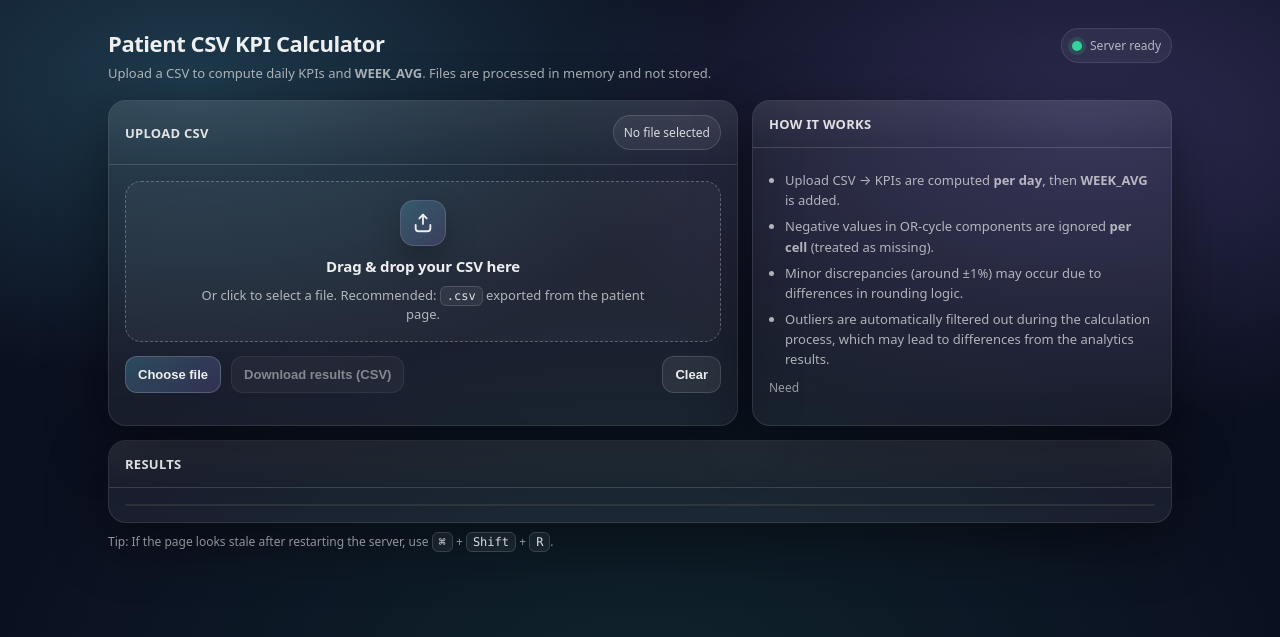
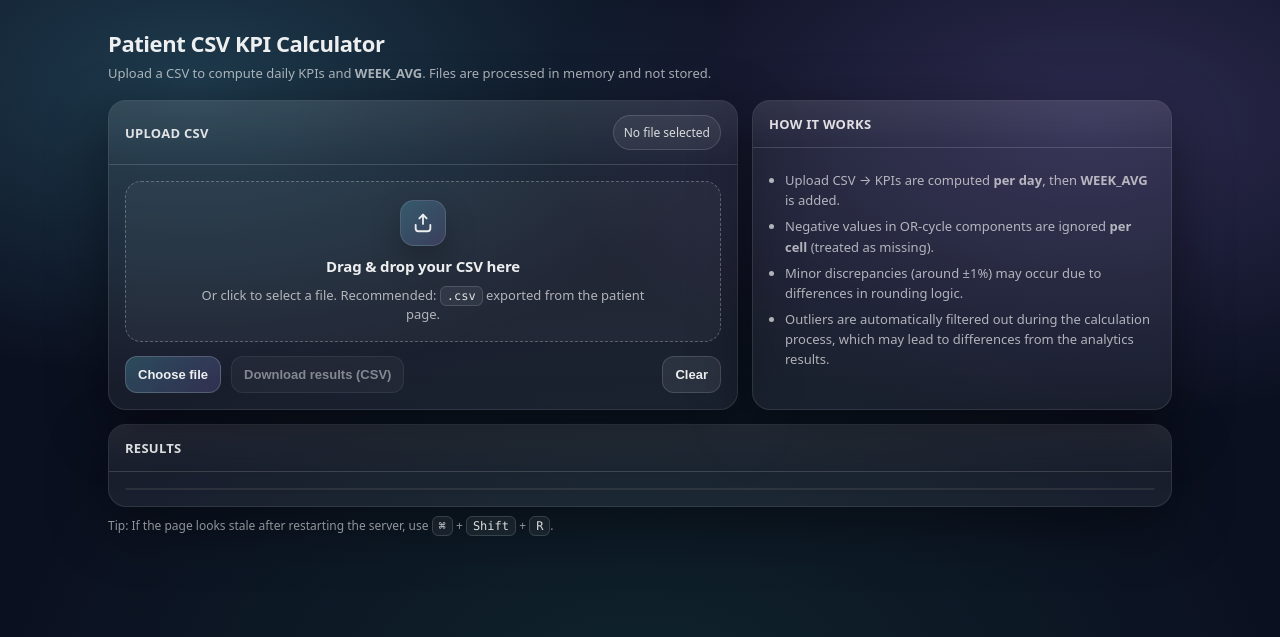
Before and after one commit to Jsongospitek/kpi-web-demo, a Flask app: page / in a window 1280 px wide. Shown: the top 637 px of the page. Run offline with Flask 3, Linux system fonts and the light colour scheme.

Commit message:
UI Text Change

```diff
--- a/templates/index.html
+++ b/templates/index.html
@@ -418,10 +418,6 @@
             processed in memory and not stored.
           </p>
         </div>
-        <div class="badge">
-          <span class="dot"></span>
-          Server ready
-        </div>
       </div>
 
       <div class="grid">
@@ -517,7 +513,6 @@
                 results.
               </li>
             </ul>
-            <p class="footerNote">Need</p>
           </div>
         </div>
       </div>
```
